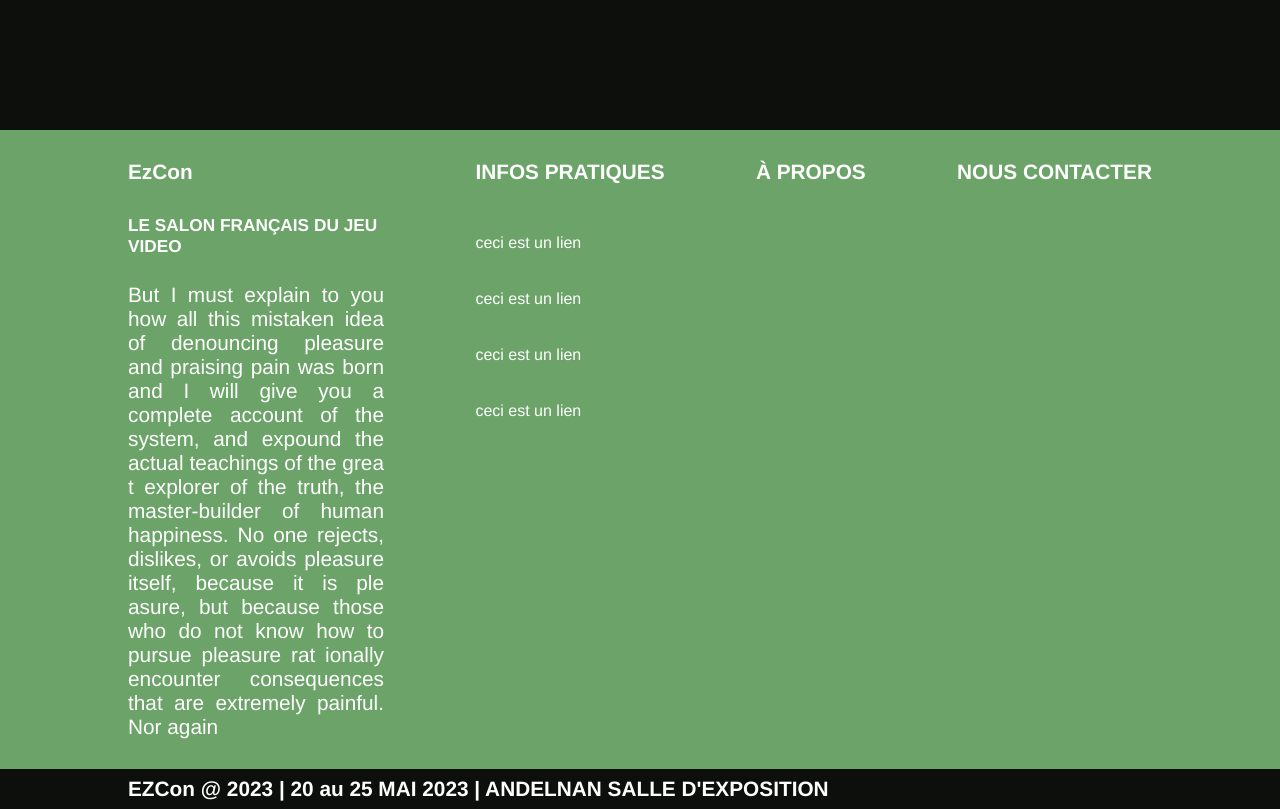
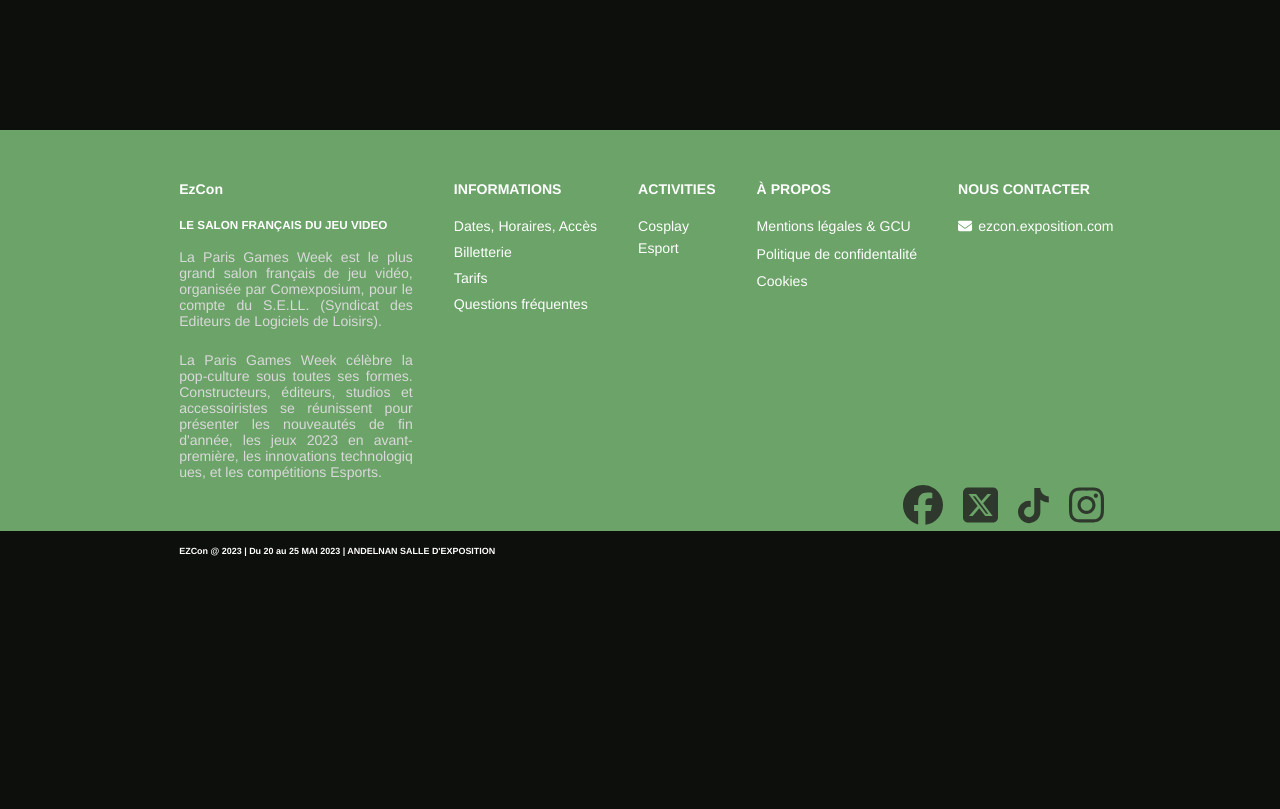
Before and after one commit to SunoWhere/Chokbar-Project, a Vue app in the folder client/: page / in a window 1280 px wide. Shown: the part 780-1589 px from the top of the page. After the commit the page ends 1351 px from the top, so only its background shows below. Built offline with nearby package versions, Linux system fonts and the light colour scheme.

Commit message:
footer alpha finis && main.js updated (logos des réseaux ajoutés)

```diff
--- a/client/src/components/Footer.vue
+++ b/client/src/components/Footer.vue
@@ -17,49 +17,75 @@ export default {
         <div class="ezcon">
           <h4 class="title">EzCon</h4>
           <h5 class="footer-slogan">LE SALON FRANÇAIS DU JEU VIDEO</h5>
-          <p class="footer-presentation">But I must explain to you how all this mistaken idea of denouncing
-            pleasure and praising pain was born and I will give you a complete
-            account of the system, and expound the actual teachings of the grea
-            t explorer of the truth, the master-builder of human happiness. No
-            one rejects, dislikes, or avoids pleasure itself, because it is ple
-            asure, but because those who do not know how to pursue pleasure rat
-            ionally encounter consequences that are extremely painful. Nor again
+          <p id="fpr-1" class="footer-presentation">
+            La Paris Games Week est le plus grand salon français
+            de jeu vidéo, organisée par Comexposium, pour le compte
+            du S.E.LL. (Syndicat des Editeurs de Logiciels de Loisirs).
+          </p>
+          <p class="footer-presentation">
+            La Paris Games Week célèbre la pop-culture sous toutes ses
+            formes. Constructeurs, éditeurs, studios et accessoiristes
+            se réunissent pour présenter les nouveautés de fin d'année,
+            les jeux 2023 en avant-première, les innovations technologiq
+            ues, et les compétitions Esports.
           </p>
         </div>
 
         <div class="infos-pratiques">
-          <h4 class="title">INFOS PRATIQUES </h4>
-          <div class="button-container">
-            <div class="button">ceci est un lien</div>
+          <h4 class="title">INFORMATIONS </h4>
+
+          <div class="button">Dates, Horaires, Accès</div>
+          <div class="button">Billetterie</div>
+          <div class="button">Tarifs</div>
+          <div class="button">Questions fréquentes</div>
         </div>
 
-          <div class="button-container">
-            <div class="button">ceci est un lien</div>
-          </div>
+        <div class="activities">
+          <h4 class="title">ACTIVITIES</h4>
 
-          <div class="button-container">
-            <div class="button">ceci est un lien</div>
-          </div>
-
-          <div class="button-container">
-            <div class="button">ceci est un lien</div>
-          </div>
+          <div class="button">Cosplay</div>
+          <div class="button">Esport</div>
         </div>
 
         <div class="apropos">
           <h4 class="title">À PROPOS</h4>
+
+          <div class="button">Mentions légales & GCU</div>
+          <div class="button">Politique de confidentalité</div>
+          <div class="button">Cookies</div>
         </div>
 
-        <div class="nous contacter">
-          <h4>NOUS CONTACTER</h4>
+        <div class="nous-contacter">
+          <h4 class="title">NOUS CONTACTER</h4>
+          <div class="mail-box">
+            <div class="mail-icon">
+              <font-awesome-icon icon="fa-solid fa-envelope" />
+            </div>
+            <div class="button mail-ref">
+              <a href="mailto:ezcon.exposition.com">ezcon.exposition.com</a>
+            </div>
+          </div>
+        </div>
+      </div>
+
+      <div class="logo-reseaux">
+        <div class="fb">
+          <font-awesome-icon id="fb" class="logo" icon="fa-brands fa-facebook" />
+        </div>
+        <div class="x">
+          <font-awesome-icon id="x" class="logo" icon="fa-brands fa-square-x-twitter" />
+        </div>
+        <div class="tiktok">
+          <font-awesome-icon id="tiktok" class="logo" icon="fa-brands fa-tiktok" />
+        </div>
+        <div class="tiktok">
+          <font-awesome-icon id="instagram" class="logo" icon="fa-brands fa-instagram" />
         </div>
       </div>
 
       <div class="tfoot-container">
           <div class="tfoot">
-              <h4>EZCon @ 2023 | 20 au 25 MAI 2023 | ANDELNAN SALLE D'EXPOSITION</h4>
-          </div>
-          <div class="logos">
+              <h4>EZCon @ 2023 | Du 20 au 25 MAI 2023 | ANDELNAN SALLE D'EXPOSITION</h4>
           </div>
       </div>
     </div>
@@ -76,21 +102,18 @@ export default {
   justify-content: center;
   flex-direction: column;
 
-  --table-space: 40px;
-
   --columns-width: 25%;
   --last-column-width: 100%;
 
-  --footer-padding: 10%;
-  --logos-margin: 20%;
+  --footer-padding-left: 14%;
+  --footer-padding-right: 13%;
   --tfoot-container-height: 40px;
 
-  font-size: clamp(1.3rem, 1.1vw, 2.3rem);
+  font-size: clamp(0.5rem, 1.1vw, 1rem);
 }
 
 .main-container {
-  padding: 30px var(--footer-padding);
-
+  padding: 4vw var(--footer-padding-right) 0 var(--footer-padding-left);
   display: flex;
   justify-content: space-between;
   flex-direction: row;
@@ -110,6 +133,7 @@ export default {
 
 .footer-presentation {
   text-align: justify;
+  color: var(--c-component-background)
 }
 
 .infos-pratiques {
@@ -118,6 +142,7 @@ export default {
 }
 
 .tfoot-container {
+  font-size: clamp(0.1rem, 0.7vw, 1rem);
   width: 100%;
   height: var(--tfoot-container-height);
   background-color: var(--c-background);
@@ -132,30 +157,13 @@ export default {
     text-align: left;
     margin-top: 20px;
     margin-bottom: 20px;
-    margin-left: var(--footer-padding);
-}
-
-.logos {
-    width: auto;
-    margin-right: var(--logos-margin);
-}
-
-.logo{
-    width: 3em;
-    height: 3em;
-    cursor: pointer;
-    margin-right: 1.5em;
-}
-
-.button-container {
-  margin: 10% 0px;
-  display: flex;
-  justify-content: flex-start;
+    margin-left: var(--footer-padding-left);
 }
 
 .button {
+  margin-bottom: 7%;
   text-align: left;
-  font-size: clamp(1rem, 1.1vw, 2rem);
+  font-size: clamp(0.5rem, 1.1vw, 1rem);
   background-color: transparent;
   color: white;
   border: none;
@@ -164,7 +172,57 @@ export default {
 }
 
 .button:hover {
-  color: #006EF0;
+  color: var(--c-black-olive);
+}
+
+.mail-box {
+  display: flex;
+  flex-direction: row;
+  justify-content: center;
+}
+
+.mail-ref a {
+  color: white;
+  transition: color 0.1s ease-in-out;
+}
+
+.mail-ref a:hover {
+  color: var(--c-black-olive);
+}
+
+.mail-icon {
+  margin-right: 6px;
+}
+
+.logo-reseaux {
+  height: 4vw;
+  margin-right: var(--footer-padding-right);
+  display: flex;
+  flex-direction: row;
+  justify-content: flex-end;
+  align-items: center;
+  text-align: right;
+}
+
+#fpr-1 {
+  margin-bottom: 10%;
+}
+
+.logo {
+  --logos-height: 2.5rem;
+  height: var(--logos-height);
+  cursor: pointer;
+  margin: 0px 10px;
+  transition: transform 0.3s ease-in-out;
+  color: var(--c-dark-grey);
+}
+
+.logo:hover {
+  transform: scale(1.2);
+}
+
+#tiktok {
+  height: calc(var(--logos-height) - 0.3rem);
 }
 
 </style>
--- a/client/src/main.js
+++ b/client/src/main.js
@@ -9,11 +9,12 @@ Vue.use(VueMeta);
 import { library } from '@fortawesome/fontawesome-svg-core'
 import { FontAwesomeIcon } from '@fortawesome/vue-fontawesome'
 
-import { faUser, faCartShopping } from '@fortawesome/free-solid-svg-icons' // Solid Icons
+import {faUser, faCartShopping, faEnvelope} from '@fortawesome/free-solid-svg-icons'
+import {faFacebook, faInstagram, faSquareXTwitter, faTiktok} from "@fortawesome/free-brands-svg-icons"; // Solid Icons
 // import { regular } from '@fortawesome/free-regular-svg-icons' // Regular Icons
 // import { brands } from '@fortawesome/free-brands-svg-icons' // Brands Icons
 
-library.add(faUser, faCartShopping); // Solid Icons
+library.add(faUser, faCartShopping, faEnvelope, faFacebook, faSquareXTwitter, faTiktok, faInstagram); // Solid Icons
 library.add(); // Regular Icons
 library.add(); // Brands Icons
 
```
Lines whose indentation alone changed are shown as unchanged.
